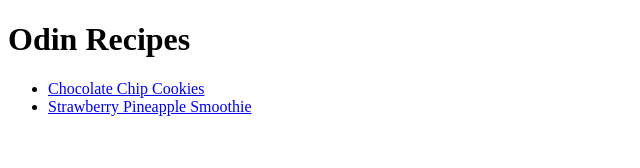
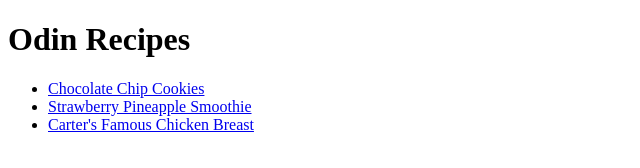
Before and after one commit to CarterFoster/odin-recipes, a plain HTML site: page index.html in a window 1280 px wide. Shown: the whole page, without its empty margins (0-640 px from the left). Drawn offline with Linux system fonts and the light colour scheme.

Commit message:
Added final recipe and the website is complete

```diff
--- a/index.html
+++ b/index.html
@@ -10,6 +10,7 @@
     <ul>
     <li><a href="recipes/chocolatechipcookies.html">Chocolate Chip Cookies</a></li>
     <li><a href="recipes/strawberrypineapplesmoothie.html">Strawberry Pineapple Smoothie</a></li>
+    <li><a href="recipes/chickenbreast.html">Carter's Famous Chicken Breast</a></li>
     </ul>
 
 
```
Also changed, not shown: 1 other file.
